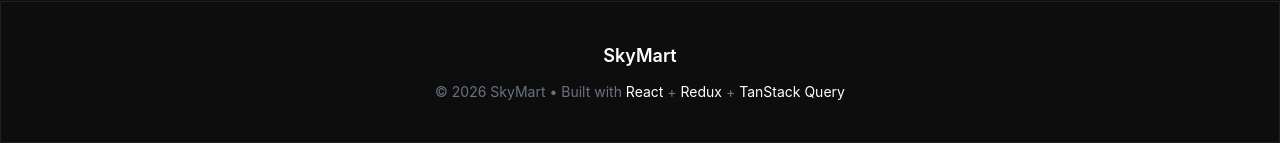
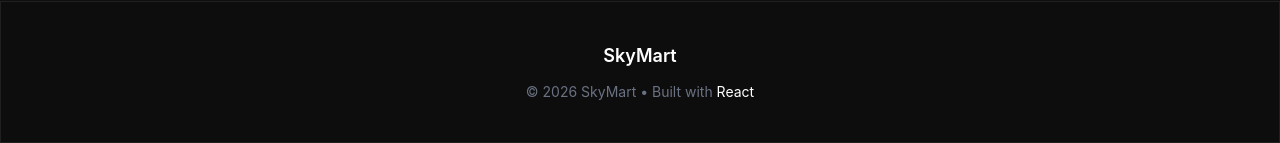
Before and after one commit to Mannsoni8/SkyMartEcom, a React (Vite) app: page /home in a window 1280 px wide. Shown: the part 1148-1291 px from the top of the page. Built offline with nearby package versions, Linux system fonts and the light colour scheme; no server answers; sample sign-in values are in the browser's storage.

Commit message:
feat: update footer copyright text to remove Redux and TanStack Query references

```diff
--- a/src/components/Footer.jsx
+++ b/src/components/Footer.jsx
@@ -16,9 +16,8 @@ const Footer = () => {
         {/* Copyright */}
 
         <p className="text-sm text-gray-500 text-center">
-          © 2026 SkyMart • Built with <span className="text-white">React</span>{" "}
-          + <span className="text-white">Redux</span> +{" "}
-          <span className="text-white">TanStack Query</span>
+          © 2026 SkyMart • Built with{" "}
+          <span className="text-white">React</span>{" "}
         </p>
       </div>
     </footer>
```
